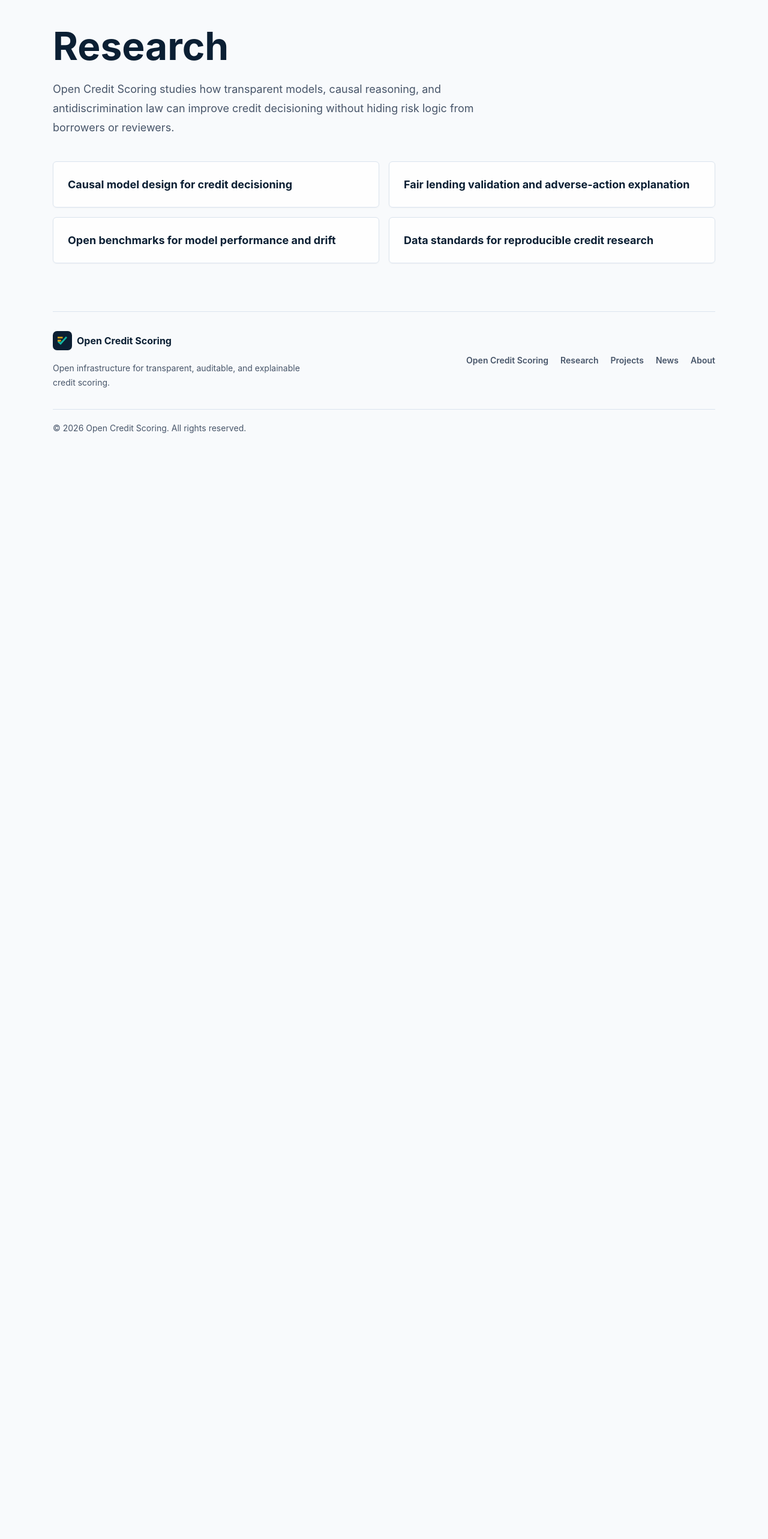
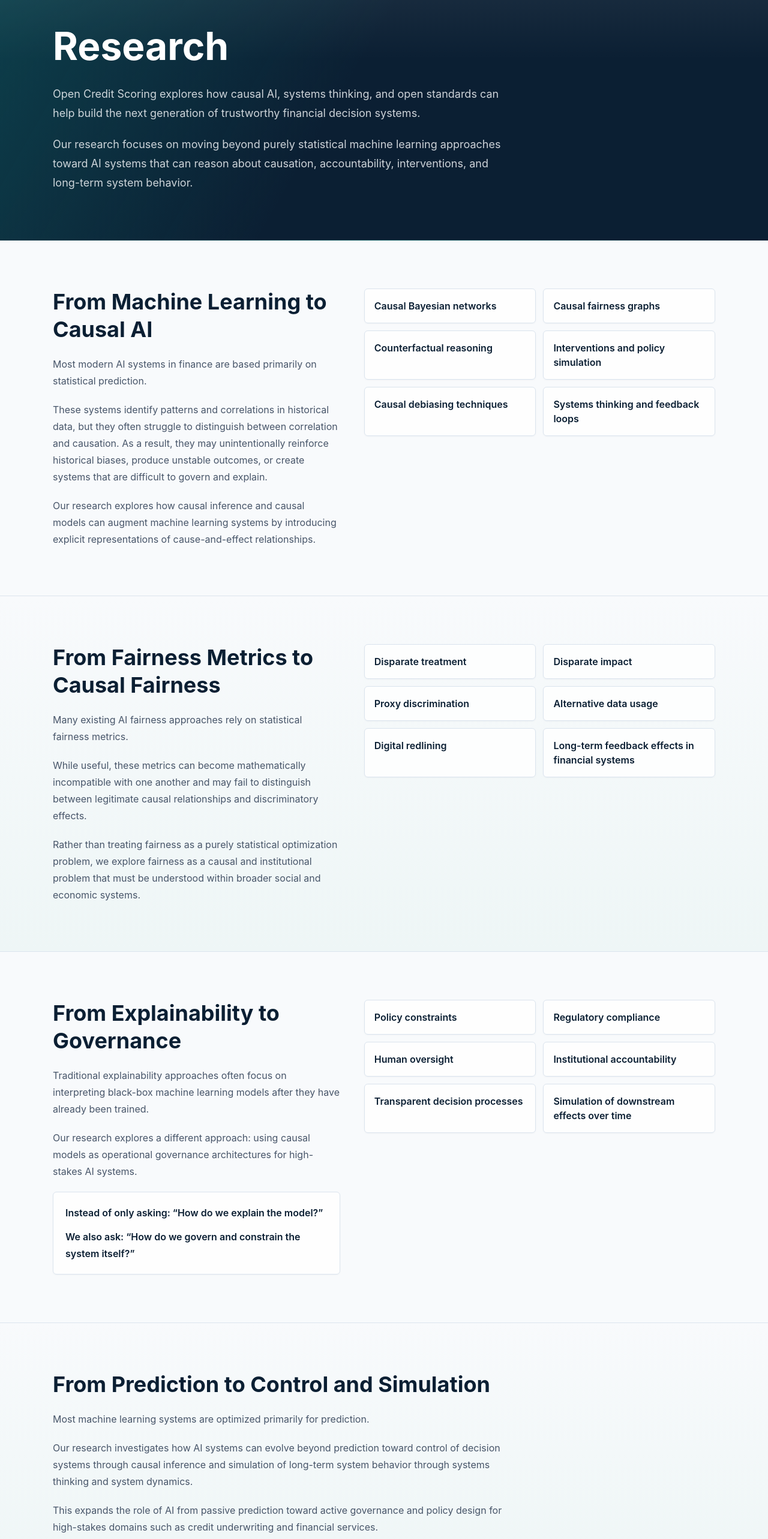
Before and after one commit to lamchr/opencreditscoring.org, a Next.js app: page /research in a window 1280 px wide. Shown: the part 100-2666 px from the top of the page at 60% size. Before the commit the page ends 845 px from the top, so only its background shows below. Built offline with nearby package versions, Linux system fonts and the light colour scheme.

Commit message:
Expand research page

```diff
--- a/app/(default)/research/page.tsx
+++ b/app/(default)/research/page.tsx
@@ -1,41 +1,264 @@
 export const metadata = {
   title: "Research - Open Credit Scoring",
   description:
-    "Research agenda for transparent, explainable, and fair credit scoring.",
+    "Research on causal AI, systems thinking, and open standards for trustworthy financial decision systems.",
 };
 
-const topics = [
-  "Causal model design for credit decisioning",
-  "Fair lending validation and adverse-action explanation",
-  "Open benchmarks for model performance and drift",
-  "Data standards for reproducible credit research",
+const causalResearch = [
+  "Causal Bayesian networks",
+  "Causal fairness graphs",
+  "Counterfactual reasoning",
+  "Interventions and policy simulation",
+  "Causal debiasing techniques",
+  "Systems thinking and feedback loops",
+];
+
+const fairnessIssues = [
+  "Disparate treatment",
+  "Disparate impact",
+  "Proxy discrimination",
+  "Alternative data usage",
+  "Digital redlining",
+  "Long-term feedback effects in financial systems",
+];
+
+const governanceSupports = [
+  "Policy constraints",
+  "Regulatory compliance",
+  "Human oversight",
+  "Institutional accountability",
+  "Transparent decision processes",
+  "Simulation of downstream effects over time",
+];
+
+const researchAreas = [
+  "Causal AI for credit scoring and underwriting",
+  "AI fairness and antidiscrimination law",
+  "Alternative data and causal debiasing",
+  "Causal explainability and transparency",
+  "Systems thinking for AI governance",
+  "Open technical standards for trustworthy AI",
+  "High-stakes decision-making systems",
+  "Human-centered and institutionally accountable AI",
 ];
 
 export default function ResearchPage() {
   return (
-    <section className="bg-surface pb-16 pt-28 md:pb-20 md:pt-36">
-      <div className="mx-auto max-w-6xl px-4 sm:px-6">
-        <div className="max-w-3xl">
-          <h1 className="text-5xl font-bold leading-[1.02] text-midnight md:text-6xl">
+    <>
+      <section className="relative isolate overflow-hidden bg-midnight pt-28 text-white md:pt-36">
+        <div className="absolute inset-0 -z-10 bg-[linear-gradient(120deg,rgba(20,184,166,.22),transparent_46%),linear-gradient(180deg,rgba(248,250,252,.10),transparent_40%)]" />
+        <div className="absolute inset-x-0 bottom-0 -z-10 h-px bg-linear-to-r from-transparent via-teal-accent/40 to-transparent" />
+        <div className="mx-auto max-w-6xl px-4 pb-16 sm:px-6 md:pb-20">
+          <div className="max-w-4xl">
+            <h1 className="text-5xl font-bold leading-[1.02] md:text-6xl">
               Research
             </h1>
-          <p className="mt-6 text-lg leading-8 text-body">
-            Open Credit Scoring studies how transparent models, causal
-            reasoning, and antidiscrimination law can improve credit
-            decisioning without hiding risk logic from borrowers or reviewers.
+            <div className="mt-8 max-w-3xl space-y-5 text-lg leading-8 text-surface/82">
+              <p>
+                Open Credit Scoring explores how causal AI, systems thinking,
+                and open standards can help build the next generation of
+                trustworthy financial decision systems.
+              </p>
+              <p>
+                Our research focuses on moving beyond purely statistical machine
+                learning approaches toward AI systems that can reason about
+                causation, accountability, interventions, and long-term system
+                behavior.
               </p>
             </div>
-        <div className="mt-10 grid gap-4 md:grid-cols-2">
-          {topics.map((topic) => (
-            <article
-              className="rounded-md border border-line bg-white/80 p-6 shadow-sm shadow-midnight/[0.03]"
-              key={topic}
+          </div>
+        </div>
+      </section>
+
+      <section className="bg-surface py-16 md:py-20">
+        <div className="mx-auto grid max-w-6xl gap-10 px-4 sm:px-6 lg:grid-cols-[.9fr_1.1fr] lg:items-start">
+          <div>
+            <h2 className="text-3xl font-bold text-midnight md:text-4xl">
+              From Machine Learning to Causal AI
+            </h2>
+            <div className="mt-5 space-y-5 leading-7 text-body">
+              <p>
+                Most modern AI systems in finance are based primarily on
+                statistical prediction.
+              </p>
+              <p>
+                These systems identify patterns and correlations in historical
+                data, but they often struggle to distinguish between correlation
+                and causation. As a result, they may unintentionally reinforce
+                historical biases, produce unstable outcomes, or create systems
+                that are difficult to govern and explain.
+              </p>
+              <p>
+                Our research explores how causal inference and causal models can
+                augment machine learning systems by introducing explicit
+                representations of cause-and-effect relationships.
+              </p>
+            </div>
+          </div>
+          <div className="grid gap-3 sm:grid-cols-2">
+            {causalResearch.map((item) => (
+              <div
+                className="rounded-md border border-line bg-white/80 p-4 font-semibold text-midnight shadow-sm shadow-midnight/[0.03]"
+                key={item}
               >
-              <h2 className="text-lg font-bold text-midnight">{topic}</h2>
-            </article>
+                {item}
+              </div>
             ))}
           </div>
         </div>
       </section>
+
+      <section className="border-y border-line bg-[linear-gradient(180deg,#F8FAFC_0%,#EEF6F6_100%)] py-16 md:py-20">
+        <div className="mx-auto grid max-w-6xl gap-10 px-4 sm:px-6 lg:grid-cols-[.9fr_1.1fr] lg:items-start">
+          <div>
+            <h2 className="text-3xl font-bold text-midnight md:text-4xl">
+              From Fairness Metrics to Causal Fairness
+            </h2>
+            <div className="mt-5 space-y-5 leading-7 text-body">
+              <p>
+                Many existing AI fairness approaches rely on statistical
+                fairness metrics.
+              </p>
+              <p>
+                While useful, these metrics can become mathematically
+                incompatible with one another and may fail to distinguish
+                between legitimate causal relationships and discriminatory
+                effects.
+              </p>
+              <p>
+                Rather than treating fairness as a purely statistical
+                optimization problem, we explore fairness as a causal and
+                institutional problem that must be understood within broader
+                social and economic systems.
+              </p>
+            </div>
+          </div>
+          <div className="grid gap-3 sm:grid-cols-2">
+            {fairnessIssues.map((issue) => (
+              <div
+                className="rounded-md border border-line bg-white/80 p-4 font-semibold text-midnight shadow-sm shadow-midnight/[0.03]"
+                key={issue}
+              >
+                {issue}
+              </div>
+            ))}
+          </div>
+        </div>
+      </section>
+
+      <section className="bg-surface py-16 md:py-20">
+        <div className="mx-auto grid max-w-6xl gap-10 px-4 sm:px-6 lg:grid-cols-[.9fr_1.1fr] lg:items-start">
+          <div>
+            <h2 className="text-3xl font-bold text-midnight md:text-4xl">
+              From Explainability to Governance
+            </h2>
+            <div className="mt-5 space-y-5 leading-7 text-body">
+              <p>
+                Traditional explainability approaches often focus on
+                interpreting black-box machine learning models after they have
+                already been trained.
+              </p>
+              <p>
+                Our research explores a different approach: using causal models
+                as operational governance architectures for high-stakes AI
+                systems.
+              </p>
+              <div className="rounded-md border border-line bg-white/80 p-5 shadow-sm shadow-midnight/[0.03]">
+                <p className="font-semibold text-midnight">
+                  Instead of only asking: “How do we explain the model?”
+                </p>
+                <p className="mt-3 font-semibold text-midnight">
+                  We also ask: “How do we govern and constrain the system
+                  itself?”
+                </p>
+              </div>
+            </div>
+          </div>
+          <div className="grid gap-3 sm:grid-cols-2">
+            {governanceSupports.map((item) => (
+              <div
+                className="rounded-md border border-line bg-white/80 p-4 font-semibold text-midnight shadow-sm shadow-midnight/[0.03]"
+                key={item}
+              >
+                {item}
+              </div>
+            ))}
+          </div>
+        </div>
+      </section>
+
+      <section className="border-y border-line bg-[linear-gradient(180deg,#F8FAFC_0%,#EEF6F6_100%)] py-16 md:py-20">
+        <div className="mx-auto max-w-6xl px-4 sm:px-6">
+          <div className="max-w-3xl">
+            <h2 className="text-3xl font-bold text-midnight md:text-4xl">
+              From Prediction to Control and Simulation
+            </h2>
+            <div className="mt-5 space-y-5 leading-7 text-body">
+              <p>
+                Most machine learning systems are optimized primarily for
+                prediction.
+              </p>
+              <p>
+                Our research investigates how AI systems can evolve beyond
+                prediction toward control of decision systems through causal
+                inference and simulation of long-term system behavior through
+                systems thinking and system dynamics.
+              </p>
+              <p>
+                This expands the role of AI from passive prediction toward
+                active governance and policy design for high-stakes domains such
+                as credit underwriting and financial services.
+              </p>
+            </div>
+          </div>
+        </div>
+      </section>
+
+      <section className="bg-surface py-16 md:py-20">
+        <div className="mx-auto max-w-6xl px-4 sm:px-6">
+          <div className="max-w-3xl">
+            <h2 className="text-3xl font-bold text-midnight md:text-4xl">
+              Research Areas
+            </h2>
+            <p className="mt-5 leading-7 text-body">
+              Current research areas include:
+            </p>
+          </div>
+          <div className="mt-10 grid gap-3 sm:grid-cols-2 lg:grid-cols-4">
+            {researchAreas.map((area) => (
+              <div
+                className="rounded-md border border-line bg-white/80 p-4 font-semibold text-midnight shadow-sm shadow-midnight/[0.03]"
+                key={area}
+              >
+                {area}
+              </div>
+            ))}
+          </div>
+        </div>
+      </section>
+
+      <section className="bg-[linear-gradient(135deg,#0B1F33_0%,#0D2A3D_58%,#0B1F33_100%)] py-16 text-white md:py-20">
+        <div className="mx-auto max-w-6xl px-4 sm:px-6">
+          <div className="max-w-3xl">
+            <h2 className="text-3xl font-bold md:text-4xl">
+              Research Vision
+            </h2>
+            <div className="mt-5 space-y-5 leading-7 text-surface/82">
+              <p>
+                We believe the future of financial AI requires more than
+                increasingly complex black-box models.
+              </p>
+              <p>
+                It requires systems that are scientifically grounded, causally
+                informed, transparent, and governable by design.
+              </p>
+              <p>
+                Open Credit Scoring exists to help advance that transition.
+              </p>
+            </div>
+          </div>
+        </div>
+      </section>
+    </>
   );
 }
```
Lines whose indentation alone changed are shown as unchanged.
